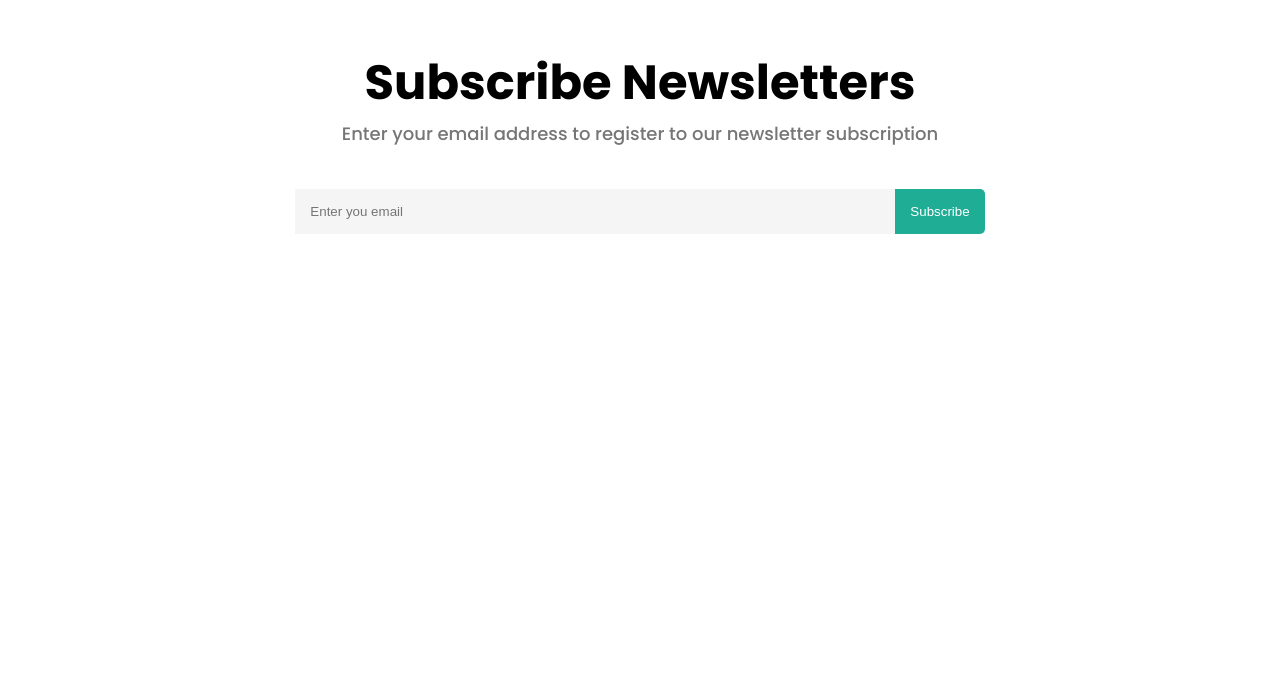
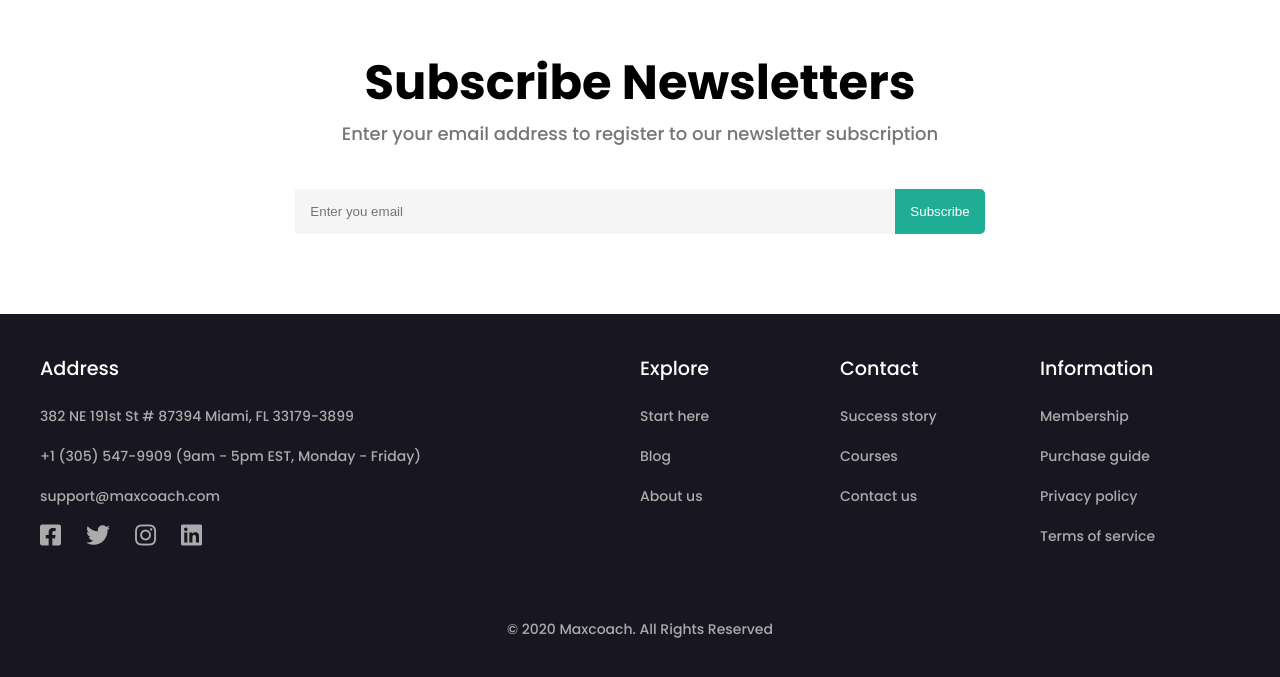
Before and after one commit to filippo1996/proj-html-vuejs, a Vue app: page / in a window 1280 px wide. Shown: the part 5927-6604 px from the top of the page. Before the commit the page ends 6241 px from the top, so only its background shows below. Built offline with nearby package versions, Linux system fonts and the light colour scheme.

Commit message:
add footer

```diff
--- a/src/App.vue
+++ b/src/App.vue
@@ -27,7 +27,7 @@
       <Section nameClass="background-lightgrey" component="Testimonials" subTitle="People are praising Maxcoach" title="What make they love us?"/>
       <Newsletter/>
     </main>
-    <footer></footer>
+    <Footer/>
   </div>
 </template>
 
@@ -38,6 +38,7 @@ import Jumbotron from './components/Jumbotron.vue';
 import Section from './components/Section.vue';
 import Faq from './components/Faq.vue';
 import Newsletter from './components/Newsletter.vue';
+import Footer from './components/Footer.vue';
 
 export default {
   name: 'App',
@@ -46,7 +47,8 @@ export default {
     Jumbotron,
     Section,
     Faq,
-    Newsletter
+    Newsletter,
+    Footer
   },
   data(){
     return{
--- /dev/null
+++ b/src/components/Footer.vue
@@ -0,0 +1,180 @@
+<template>
+    <footer>
+        <div class="container">
+            <div class="row">
+                <div class="col-6">
+                    <div class="elementor-widget">
+                        <div class="heading-title">
+                            <h2>Address</h2>
+                        </div>
+                    </div>
+                    <div class="elementor-widget-container">
+                        <div class="item">
+                            <div class="text">382 NE 191st St # 87394 Miami, FL 33179-3899</div>
+                        </div>
+                        <div class="item">
+                            <div class="text">+1 (305) 547-9909 (9am - 5pm EST, Monday - Friday)</div>
+                        </div>
+                        <div class="item">
+                            <a href="mailto:support@maxcoach.com">
+                                <div class="text">support@maxcoach.com</div>
+                            </a>
+                        </div>
+                        <div class="item">
+                            <div class="social">
+                                <a class="text" href="#" rel="nofollow" target="_blank">
+                                    <i class="link-icon fab fa-facebook-square"></i>
+                                </a>
+                                <a class="text" href="#" rel="nofollow" target="_blank">
+                                    <i class="link-icon fab fa-twitter"></i>
+                                </a>
+                                <a class="text" href="#" rel="nofollow" target="_blank">
+                                    <i class="link-icon fab fa-instagram"></i>
+                                </a>
+                                <a class="text" href="#" rel="nofollow" target="_blank">
+                                    <i class="link-icon fab fa-linkedin"></i>
+                                </a>
+                            </div>
+                        </div>
+                    </div>
+                </div>
+                <div class="col-6">
+                    <div class="row">
+                        <div class="col-4">
+                            <div class="elementor-widget">
+                                <div class="heading-title">
+                                    <h2>Explore</h2>
+                                </div>
+                            </div>
+                            <div class="elementor-widget-container">
+                                <div class="item">
+                                    <a href="#">
+                                        <div class="text">Start here</div>
+                                    </a>
+                                </div>
+                                <div class="item">
+                                    <a href="#">
+                                        <div class="text">Blog</div>
+                                    </a>
+                                </div>
+                                <div class="item">
+                                    <a href="#">
+                                        <div class="text">About us</div>
+                                    </a>
+                                </div>
+                            </div>
+                        </div>
+
+                        <div class="col-4">
+                            <div class="elementor-widget">
+                                <div class="heading-title">
+                                    <h2>Contact</h2>
+                                </div>
+                            </div>
+                            <div class="elementor-widget-container">
+                                <div class="item">
+                                    <a href="#">
+                                        <div class="text">Success story</div>
+                                    </a>
+                                </div>
+                                <div class="item">
+                                    <a href="#">
+                                        <div class="text">Courses</div>
+                                    </a>
+                                </div>
+                                <div class="item">
+                                    <a href="#">
+                                        <div class="text">Contact us</div>
+                                    </a>
+                                </div>
+                            </div>
+                        </div>
+
+                        <div class="col-4">
+                            <div class="elementor-widget">
+                                <div class="heading-title">
+                                    <h2>Information</h2>
+                                </div>
+                            </div>
+                            <div class="elementor-widget-container">
+                                <div class="item">
+                                    <a href="#">
+                                        <div class="text">Membership</div>
+                                    </a>
+                                </div>
+                                <div class="item">
+                                    <a href="#">
+                                        <div class="text">Purchase guide</div>
+                                    </a>
+                                </div>
+                                <div class="item">
+                                    <a href="#">
+                                        <div class="text">Privacy policy</div>
+                                    </a>
+                                </div>
+                                <div class="item">
+                                    <a href="#">
+                                        <div class="text">Terms of service</div>
+                                    </a>
+                                </div>
+                            </div>
+                        </div>
+                    </div>
+                </div>
+            </div>
+        </div>
+        <div class="copy text-center">
+            <div class="text">&copy; 2020 Maxcoach. All Rights Reserved</div>
+        </div>
+    </footer>
+</template>
+
+<script>
+export default {
+    name: 'Footer'
+}
+</script>
+
+<style scoped lang="scss">
+
+footer{
+    background: #171621;
+    padding: 40px 0;
+}
+
+.heading-title{
+    color: #fff;
+    font-size: 0.8rem;
+    margin-bottom: 20px;
+
+    h2{
+        font-weight: 500;
+    }
+}
+
+.elementor-widget-container,
+a{
+    color: #ABABAB;
+}
+
+.item{
+    margin-bottom: 15px;
+}
+
+.text{
+    display: inline;
+    font-size: 14px;
+    font-weight: 500;
+}
+
+.link-icon{
+    font-size: 24px;
+    margin-right: 25px;
+}
+
+.copy{
+    color: #ABABAB;
+    margin-top: 50px;
+}
+
+</style>
```
